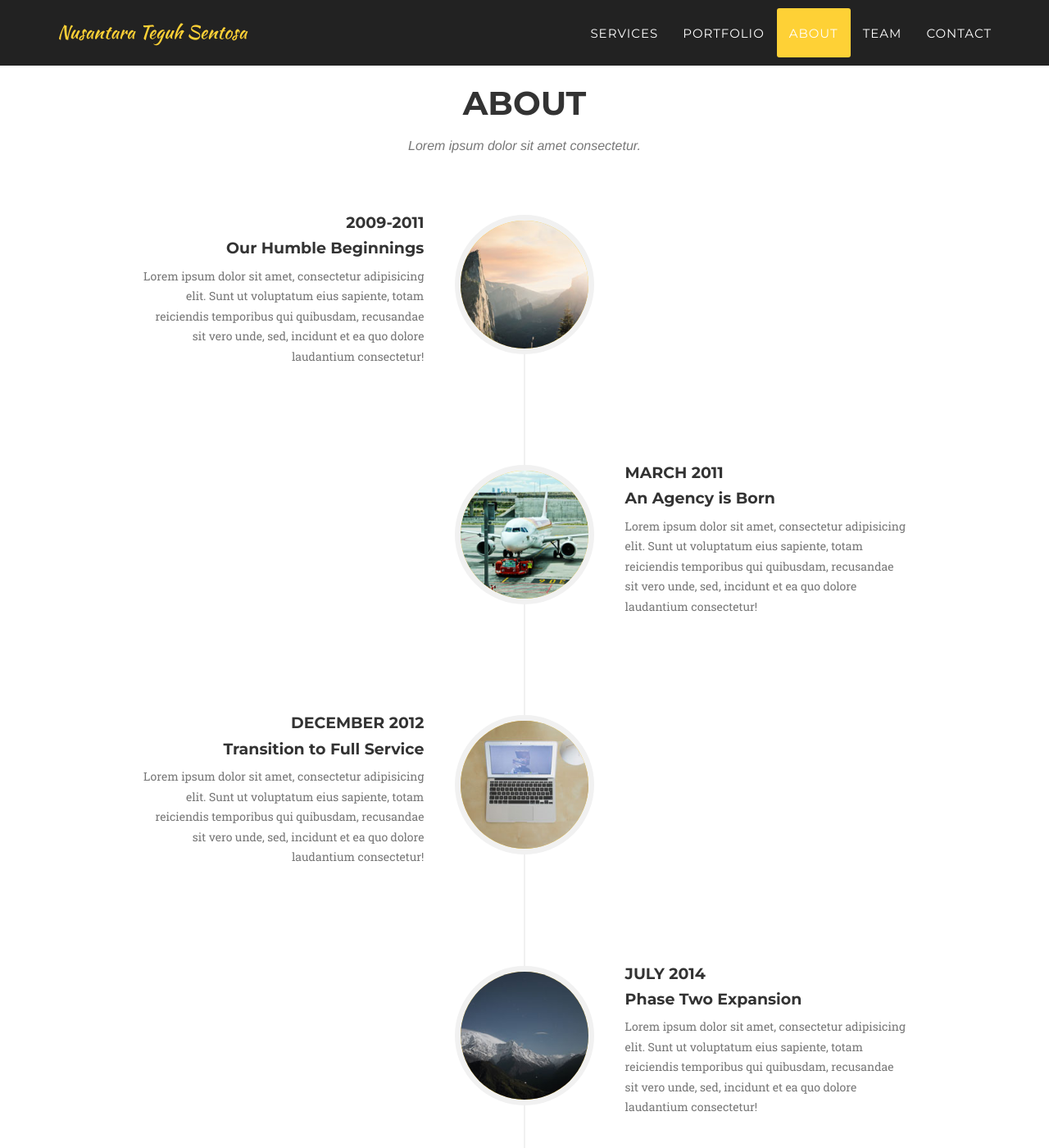
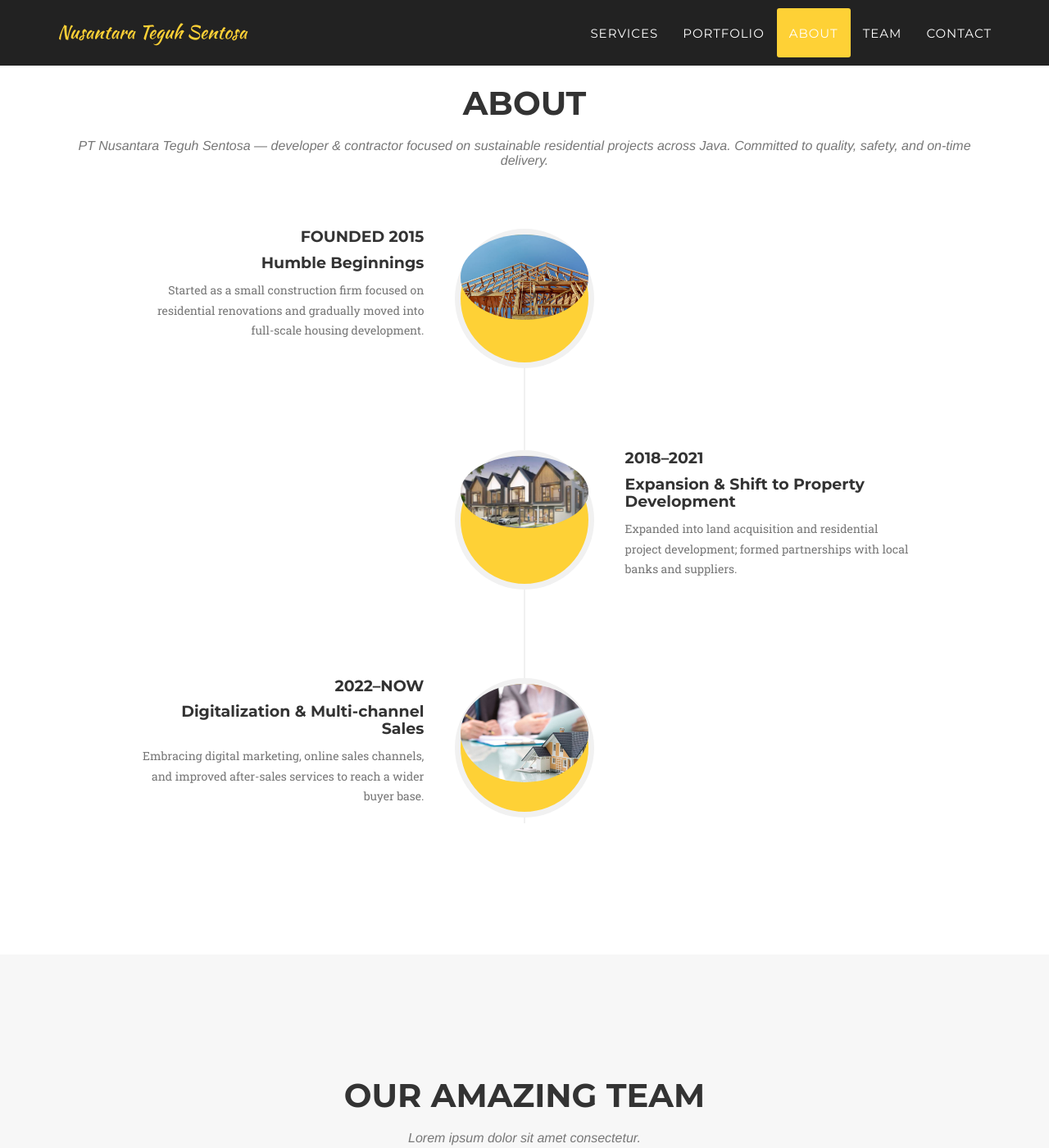
Before and after one commit to aptanadev/nusantarateguhsentosa.com, a Jekyll site: the page built from index.html, in a window 1280 px wide and 1400 px high, scrolled down 2519 px. Shown: the whole window at 82% size. Built offline with Jekyll 4.4.1, drawn with Linux system fonts in a browser that asks for light colours; some web fonts are replaced.

Commit message:
Update About Commit

```diff
--- a/_includes/about.html
+++ b/_includes/about.html
@@ -4,7 +4,7 @@
             <div class="row">
                 <div class="col-lg-12 text-center">
                     <h2 class="section-heading">About</h2>
-                    <h3 class="section-subheading text-muted">Lorem ipsum dolor sit amet consectetur.</h3>
+                    <h3 class="section-subheading text-muted">PT Nusantara Teguh Sentosa — developer & contractor focused on sustainable residential projects across Java. Committed to quality, safety, and on-time delivery.</h3>
                 </div>
             </div>
             <div class="row">
@@ -12,65 +12,46 @@
                     <ul class="timeline">
                         <li>
                             <div class="timeline-image">
-                                <img class="img-circle img-responsive" src="img/about/1.jpg" alt="">
+                                <img class="img-circle img-responsive" src="img/about/about1.jpg" alt="">
                             </div>
                             <div class="timeline-panel">
                                 <div class="timeline-heading">
-                                    <h4>2009-2011</h4>
-                                    <h4 class="subheading">Our Humble Beginnings</h4>
+                                    <h4>Founded 2015</h4>
+                                    <h4 class="subheading">Humble Beginnings</h4>
                                 </div>
                                 <div class="timeline-body">
-                                    <p class="text-muted">Lorem ipsum dolor sit amet, consectetur adipisicing elit. Sunt ut voluptatum eius sapiente, totam reiciendis temporibus qui quibusdam, recusandae sit vero unde, sed, incidunt et ea quo dolore laudantium consectetur!</p>
+                                    <p class="text-muted">Started as a small construction firm focused on residential renovations and gradually moved into full-scale housing development.</p>
                                 </div>
                             </div>
                         </li>
                         <li class="timeline-inverted">
                             <div class="timeline-image">
-                                <img class="img-circle img-responsive" src="img/about/2.jpg" alt="">
+                                <img class="img-circle img-responsive" src="img/about/about2.jpg" alt="">
                             </div>
                             <div class="timeline-panel">
                                 <div class="timeline-heading">
-                                    <h4>March 2011</h4>
-                                    <h4 class="subheading">An Agency is Born</h4>
+                                    <h4>2018–2021</h4>
+                                    <h4 class="subheading">Expansion & Shift to Property Development</h4>
                                 </div>
                                 <div class="timeline-body">
-                                    <p class="text-muted">Lorem ipsum dolor sit amet, consectetur adipisicing elit. Sunt ut voluptatum eius sapiente, totam reiciendis temporibus qui quibusdam, recusandae sit vero unde, sed, incidunt et ea quo dolore laudantium consectetur!</p>
+                                    <p class="text-muted">Expanded into land acquisition and residential project development; formed partnerships with local banks and suppliers.</p>
                                 </div>
                             </div>
                         </li>
                         <li>
                             <div class="timeline-image">
-                                <img class="img-circle img-responsive" src="img/about/3.jpg" alt="">
+                                <img class="img-circle img-responsive" src="img/about/about3.jpg" alt="">
                             </div>
                             <div class="timeline-panel">
                                 <div class="timeline-heading">
-                                    <h4>December 2012</h4>
-                                    <h4 class="subheading">Transition to Full Service</h4>
+                                    <h4>2022–Now</h4>
+                                    <h4 class="subheading">Digitalization & Multi-channel Sales</h4>
                                 </div>
                                 <div class="timeline-body">
-                                    <p class="text-muted">Lorem ipsum dolor sit amet, consectetur adipisicing elit. Sunt ut voluptatum eius sapiente, totam reiciendis temporibus qui quibusdam, recusandae sit vero unde, sed, incidunt et ea quo dolore laudantium consectetur!</p>
+                                    <p class="text-muted">Embracing digital marketing, online sales channels, and improved after-sales services to reach a wider buyer base.</p>
                                 </div>
                             </div>
                         </li>
-                        <li class="timeline-inverted">
-                            <div class="timeline-image">
-                                <img class="img-circle img-responsive" src="img/about/4.jpg" alt="">
-                            </div>
-                            <div class="timeline-panel">
-                                <div class="timeline-heading">
-                                    <h4>July 2014</h4>
-                                    <h4 class="subheading">Phase Two Expansion</h4>
-                                </div>
-                                <div class="timeline-body">
-                                    <p class="text-muted">Lorem ipsum dolor sit amet, consectetur adipisicing elit. Sunt ut voluptatum eius sapiente, totam reiciendis temporibus qui quibusdam, recusandae sit vero unde, sed, incidunt et ea quo dolore laudantium consectetur!</p>
-                                </div>
-                            </div>
-                        </li>
-                        <li class="timeline-inverted">
-                            <div class="timeline-image">
-                                <h4>Be Part
-                                    <br>Of Our
-                                    <br>Story!</h4>
                             </div>
                         </li>
                     </ul>
```
Also changed, not shown: img/about/1.jpg (deleted), img/about/2.jpg (deleted), img/about/3.jpg (deleted), img/about/4.jpg (deleted), img/about/about1.jpg (added), img/about/about2.jpg (added), img/about/about3.jpg (added).
